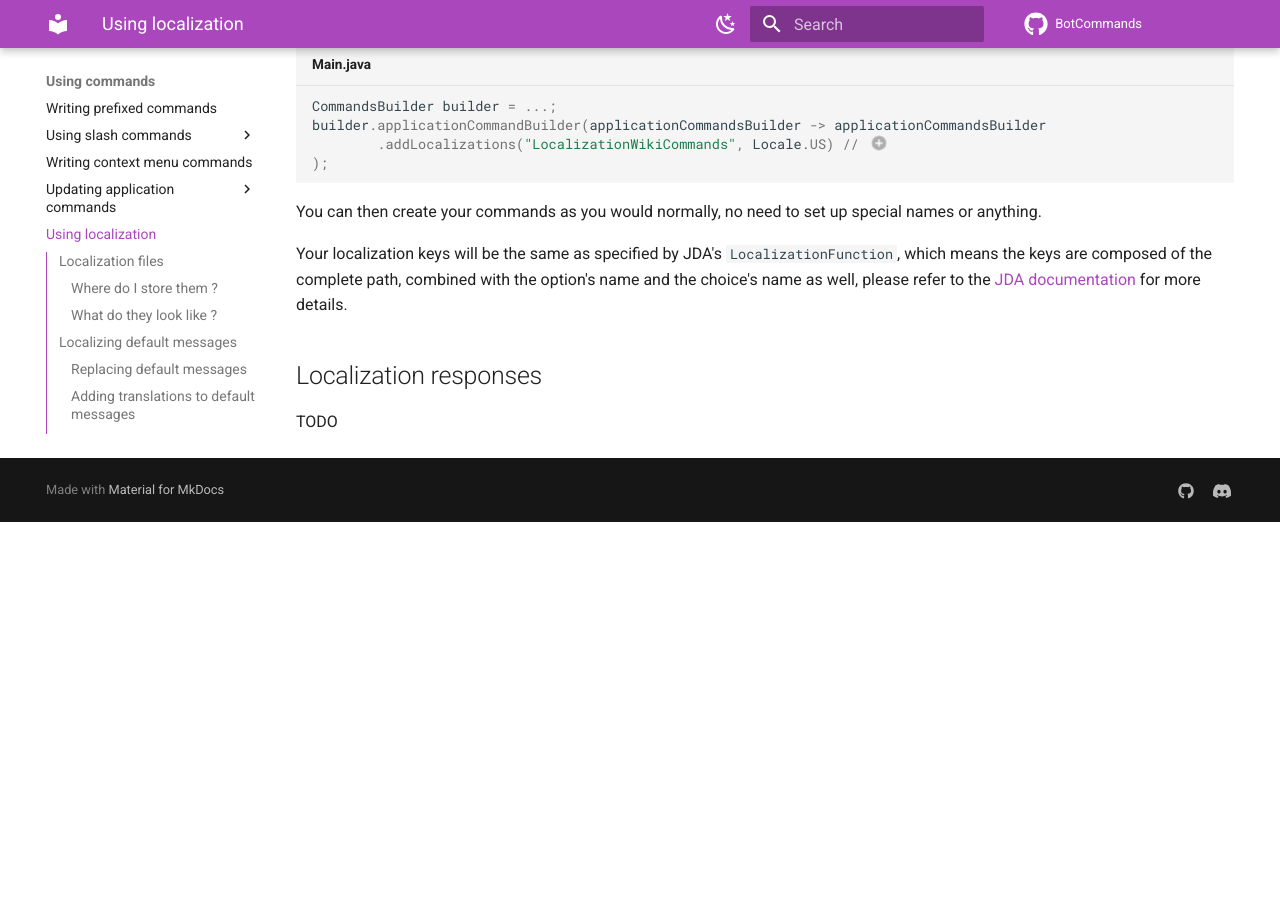
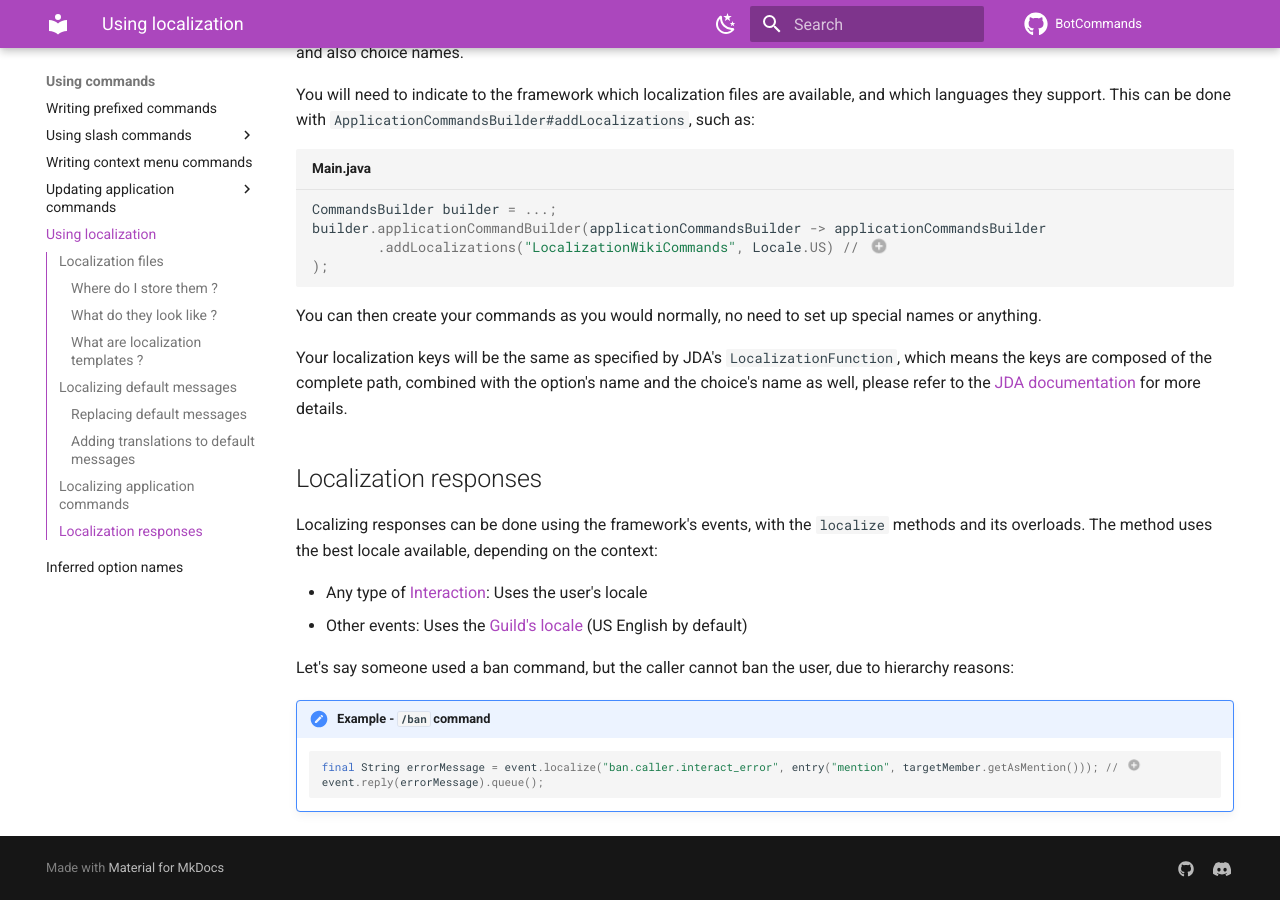
Before and after one commit to freya022/BotCommands-Wiki, an MkDocs documentation site: the page built from docs/using-commands/Using-localization.md, in a window 1280 px wide and 900 px high, scrolled down 1965 px. Built offline with MkDocs 1.6.1 and Material for MkDocs 9.7.7, drawn with Linux system fonts in a browser that asks for light colours; comment, search, counter and statistics services are not loaded; before the commit the page ends 2487 px from its top, so only the background shows below that; some of the changed text lies outside the part shown.

Commit message:
Add localization responses

````diff
--- a/docs/using-commands/Using-localization.md
+++ b/docs/using-commands/Using-localization.md
@@ -40,6 +40,10 @@ but they can look exactly like the keys in Java's `ResourceBundle`, where no nes
         }
     }
     ```
+
+### What are localization templates ?
+
+TODO
 
 ## Localizing default messages
 Default messages are messages that can be sent by the framework itself, they can come from the command listeners, components or modals for example.
@@ -92,4 +96,19 @@ which means the keys are composed of the complete path, combined with the option
 
 ## Localization responses
 
-TODO
+Localizing responses can be done using the framework's events, with the `localize` methods and its overloads. The method uses the best locale available, depending on the context:
+
+* Any type of [Interaction](https://ci.dv8tion.net/job/JDA5/javadoc/net/dv8tion/jda/api/interactions/Interaction.html): Uses the user's locale
+* Other events: Uses the [Guild's locale](https://ci.dv8tion.net/job/JDA5/javadoc/net/dv8tion/jda/api/entities/Guild.html#getLocale()) (US English by default)
+
+Let's say someone used a ban command, but the caller cannot ban the user, due to hierarchy reasons:
+
+!!! note "Example - `/ban` command"
+    ```java
+    final String errorMessage = event.localize("ban.caller.interact_error", entry("mention", targetMember.getAsMention())); // (1)
+    event.reply(errorMessage).queue();
+    ```
+
+    1.  This will use the user's locale, as a slash command is an interaction.
+
+        "mention" is a variable of the string template
````
